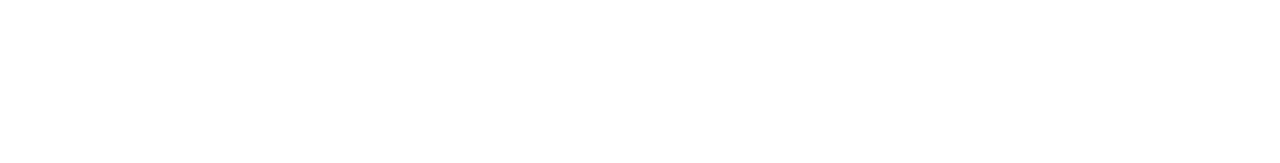
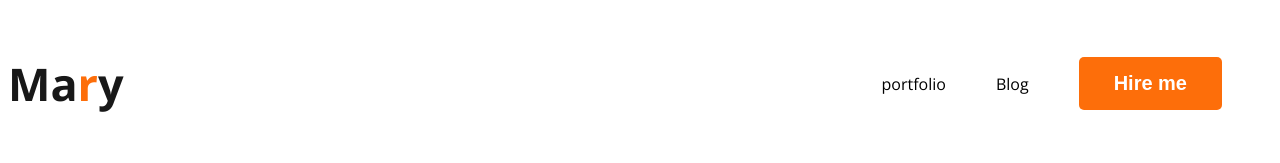
Before and after one commit to sojib550/webd-portfolio, a plain HTML site: page index.html in a window 1280 px wide. Drawn offline with nearby package versions, Linux system fonts and the light colour scheme.

Commit message:
added a nav

```diff
--- a/index.html
+++ b/index.html
@@ -4,9 +4,29 @@
     <meta charset="UTF-8">
     <meta name="viewport" content="width=device-width, initial-scale=1.0">
     <title>My webd portfolio</title>
+    <link rel="preconnect" href="https://fonts.googleapis.com">
+<link rel="preconnect" href="https://fonts.gstatic.com" crossorigin>
+<link href="https://fonts.googleapis.com/css2?family=Open+Sans:ital,wght@0,400;0,700;1,800&display=swap" rel="stylesheet">
     <link rel="stylesheet" href="/styles/style.css">
 </head>
 <body>
+    <header>
+        <nav>
+            <h3 class="nav-title">Ma<span class="text-primary">r</span>y</h3>
+            <ul>
+                <li> <a href=""></a> portfolio</li>
+                <li>Blog</li>
+                <li><button class="btn-primary">Hire me</button></li>
+            </ul>
+        </nav>
+
+    </header>
+    <main>
+
+    </main>
+    <footer>
+
+    </footer>
 
 </body>
 </html>
--- a/styles/style.css
+++ b/styles/style.css
@@ -0,0 +1,37 @@
+body{
+    font-family: 'Open Sans', sans-serif;
+}
+nav{
+    display: flex;
+    justify-content: space-between;
+    align-items: center;
+}
+.text-primary{
+    color: #FD6E0A;
+}
+.btn-primary{
+    border-radius: 5px;
+background: #FD6E0A;
+border: 0;
+color: white;
+font-size: 20px;
+font-weight: 700;
+padding: 15px 35px;
+}
+.nav-title{
+    color: #181818;
+font-size: 45px;
+font-weight: 800;
+}
+nav > ul{
+    display: flex;
+    align-items: center;
+}
+nav li {
+    list-style: none;
+    margin-right: 50px;
+}
+nav a{
+    text-decoration: none;
+    color: #474747;
+}
```
